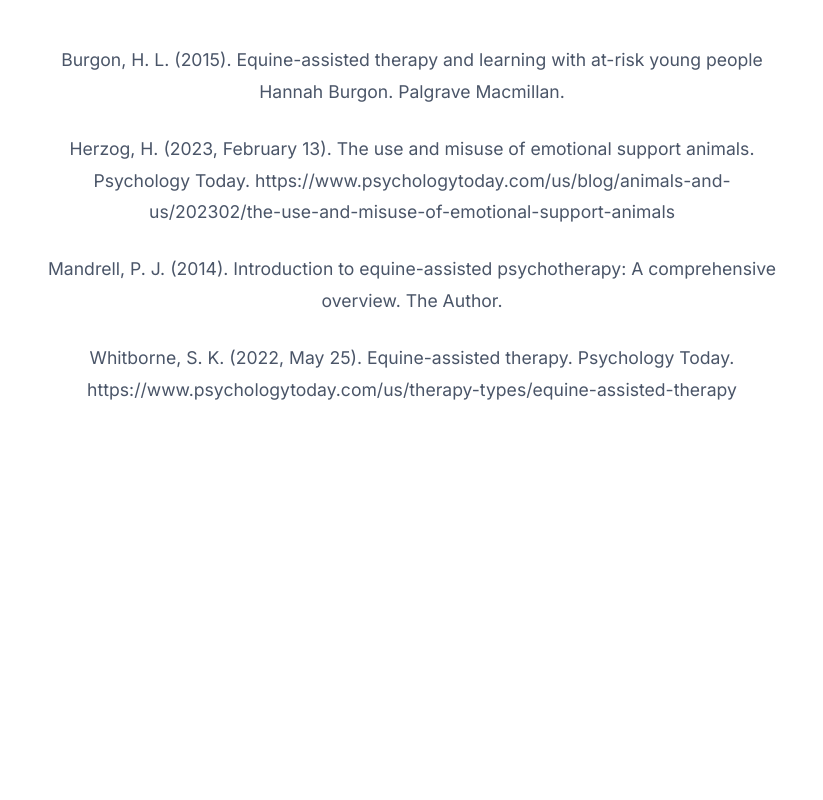
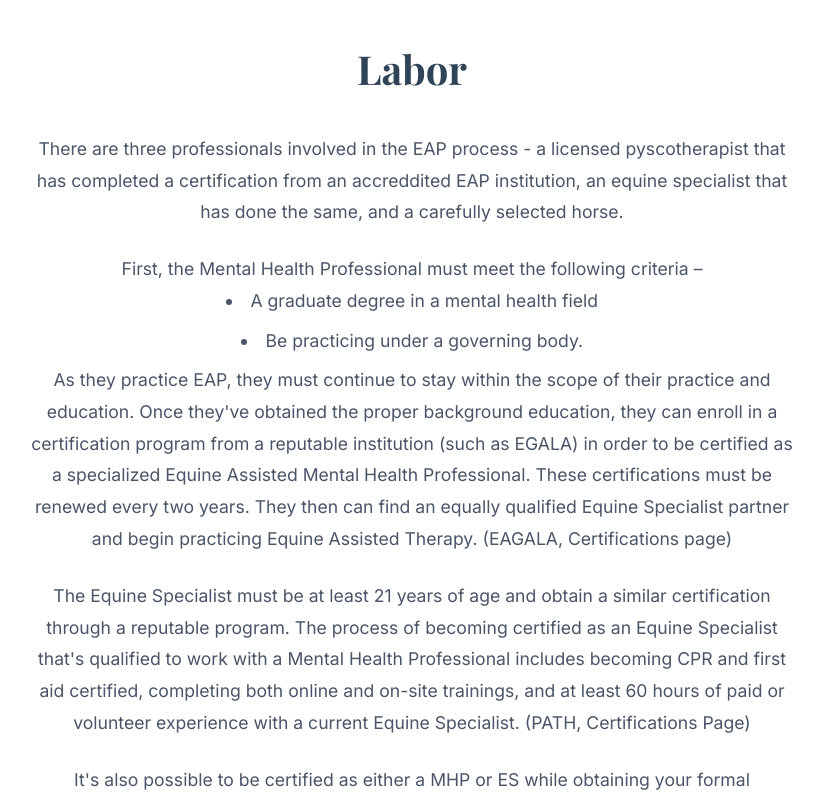
Before and after one commit to Cstewmer/Online-farm-journal, a React (Vite) app: page / in a window 1280 px wide. Shown: the part 4680-5480 px from the top of the page, without its empty margins (228-1051 px from the left). Before the commit the page ends 5134 px from the top, so only its background shows below. Built offline with nearby package versions, Linux system fonts and the light colour scheme.

Commit message:
Add Labor section with certification requirements and update sources

```diff
--- a/src/App.css
+++ b/src/App.css
@@ -322,3 +322,51 @@
 .rhetorical-analysis-image-small {
   transform: scale(0.8);
 }
+
+/* Labor section styling */
+.labor-container {
+  padding: 3rem 2rem;
+  background-color: #ffffff;
+}
+
+.labor h2 {
+  font-family: 'Playfair Display', serif;
+  font-weight: 700;
+  font-size: 2.5rem;
+  color: #2c3e50;
+  text-align: center;
+  margin-bottom: 2rem;
+  background: linear-gradient(135deg, #2c3e50 0%, #34495e 100%);
+  -webkit-background-clip: text;
+  -webkit-text-fill-color: transparent;
+  background-clip: text;
+}
+
+.labor p {
+  font-family: 'Inter', sans-serif;
+  font-weight: 400;
+  font-size: 1.1rem;
+  line-height: 1.8;
+  color: #4a5568;
+  text-align: center;
+  max-width: 800px;
+  margin: 0 auto;
+  padding: 0 1rem;
+}
+
+.labor ul {
+  font-family: 'Inter', sans-serif;
+  font-weight: 400;
+  font-size: 1.1rem;
+  line-height: 1.8;
+  color: #4a5568;
+  text-align: center;
+  max-width: 800px;
+  margin: 0 auto;
+  padding: 0 1rem;
+  list-style-position: inside;
+}
+
+.labor li {
+  margin-bottom: 0.5rem;
+}
--- a/src/App.tsx
+++ b/src/App.tsx
@@ -52,15 +52,45 @@
             alt="Rhetorical Analysis"
             className="rhetorical-analysis-image rhetorical-analysis-image-small"
           />
+          <p className="image-citation">Image found on Pinterest. Candace Kimbrough: https://www.pinterest.com/pin/35817759508797248/</p>
+          <br />
           <p>The image I have chose to analyze is the cartoon found above. While probably not intended as a malicious attack against EAP (in fact, the author probably thinks they're advocating for it), it is a great example of how misconeptions around Equine-Assisted pyscotherapy contribute to a legitimate method not being taken seriously among professionals and not considered by clients looking for a solution.</p>
           <br />
-          <p>The first misconception this image is propegating has to do with ethos and the sign on the top, reading "The Doctor is in". This implies that the horse itself is responsible for the positive outcomes associated with psychotherapy. But, as previously stated, the horse is merely one tool that can be used by the real professional (a trained and licensed psycotherapist) in order to treat a patient. Simply spending time alone with a horse will not provide lasting improvements in ones emotional habits/coping strategies. The author IS trying to establish ethos, but is trying to frame the horse as the repuatable expert. This, along with the cartoonish depiction of the horse, does less to establish EAP as a credible and science-backed method and instead gives more ammunition to those who would write EAP off as an excuse for horse-lovers to waste more time with animals isntead of getting professional help.</p>
+          <p>The first misconception this image is propegating has to do with ethos and the sign on the top, reading "The Doctor is in". This implies that the horse itself is responsible for the positive outcomes associated with psychotherapy. But, as previously stated, the horse is merely one tool that can be used by the real professional (a trained and licensed psycotherapist) in order to treat a patient (Mandrell, 2014). Simply spending time alone with a horse will not provide lasting improvements in ones emotional habits/coping strategies. The author IS trying to establish ethos, but is trying to frame the horse as the repuatable expert. This, along with the cartoonish depiction of the horse, does less to establish EAP as a credible and science-backed method and instead gives more ammunition to those who would write EAP off as an excuse for horse-lovers to waste more time with animals isntead of getting professional help.</p>
           <br />
           <p>The second way this image is unintentionally influencing would-be clients is the two lines that read "Therapeutic Riding". Though the intention of the author is most likely to provide some expectations of what EAP looks like and provide some logical backing to their argument (who wouldn't find a relaxing horse ride therapeutic?), they're once again undermining the legitimacy of the practice. Logically speaking, it makes no sense for a truly troubled person to magically become better after a soothing horse-ride through the mountains. A truly effective element of logos would be something more along the lines of "EAP Session with licensed psycotherapist" - this would have influenced logical thinkers more positively towards EAP instead of away from it.</p>
           <br />
           <p>Finally, the line at the bottom - "Cuddles - Unlimited". This is obviously an attempt to influence the audience using pathos, but once again it misses the mark. This implies EAP uses the horse as some kind of emotional support animal - a concept that has already become controversial in the media for being questionably effective and frequently misused (Herzog, 2023) Portraying EAP as some kind of feel-good cuddle session with a horse might work with an extremely narrow audience, but it will likely turn away anyone who is looking for a legitimate therapy method that isn't already obsessed with cuddling horses and greatly disappoint those who are - in EAP sessions there is very little of "cuddling" with the horse.</p>
           <br />
           <p>In conclusion, there IS material advocating for EAP and it IS effectively influencing audiences, but not in the direction they want. By portraying EAP as silly, cuddly, and playing around with a horse all by yourself, it's scaring off people who could legitimately benefit from the method.</p>
+        </div>
+      </div>
+      <div className="labor-container">
+        <div className="labor">
+          <h2>Labor</h2>
+          <p>There are three professionals involved in the EAP process - a licensed pyscotherapist that has completed a certification from an accreddited EAP institution, an equine specialist that has done the same, and a carefully selected horse.</p>
+          <br />
+          <p>First, the Mental Health Professional must meet the following criteria –</p>
+          <ul>
+            <li>A graduate degree in a mental health field</li>
+            <li>Be practicing under a governing body.</li>
+          </ul>
+          <p>As they practice EAP, they must continue to stay within the scope of their practice and education. Once they've obtained the proper background education, they can enroll in a certification program from a reputable institution (such as EGALA) in order to be certified as a specialized Equine Assisted Mental Health Professional. These certifications must be renewed every two years. They then can find an equally qualified Equine Specialist partner and begin practicing Equine Assisted Therapy. (EAGALA, Certifications page)</p>
+          <br />
+          <p>The Equine Specialist must be at least 21 years of age and obtain a similar certification through a reputable program. The process of becoming certified as an Equine Specialist that's qualified to work with a Mental Health Professional includes becoming CPR and first aid certified, completing both online and on-site trainings, and at least 60 hours of paid or volunteer experience with a current Equine Specialist. (PATH, Certifications Page)</p>
+          <br />
+          <p>It's also possible to be certified as either a MHP or ES while obtaining your formal education. Utah State offers an Equine-Assisted Services Institutional Certificate of Proficiency that can be obtained while pursuing another degree. (Equine: Advs. USU.)</p>
+          <br />
+          <p>While in theory any horse can be used in EAP, Equine Specialists are taught during their certification that careful selection of the horse is important to ensure the safety of the client and the best results are realized. It's important that the horse meets the following criteria:</p>
+          <ul>
+            <li>Be sound at the walk, trot, and canter</li>
+            <li>Be well trained both under saddle and in hand</li>
+            <li>Be comfortable with sudden noises, unbalanced riders, and positional changes</li>
+            <li>Be able to live outside with other horses</li>
+            <li>Be free of vices such as biting, kicking, bucking, or rearing</li>
+            <li>Be up to date on vaccinations, dentals, and farrier work</li>
+          </ul>
+          <p>(Healing Reins Equine-Assisted Services)</p>
         </div>
       </div>
       <div className="sources-container">
@@ -73,6 +103,14 @@
           <p>Mandrell, P. J. (2014). Introduction to equine-assisted psychotherapy: A comprehensive overview. The Author.</p>
           <br />
           <p>Whitborne, S. K. (2022, May 25). Equine-assisted therapy. Psychology Today. https://www.psychologytoday.com/us/therapy-types/equine-assisted-therapy</p>
+          <br />
+          <p>Certification information | PATH INTL. Path International Certifications Page. (n.d.). https://pathintl.org/certification/</p>
+          <br />
+          <p>Therapy horse criteria. Healing Reins Equine Assisted Services. (2022, August 4). https://healingreins.org/therapy-horse-criteria/#:~:text=Be%20sound%20at%20the%20walk,vaccinations%2C%20dentals%2C%20and%20farrier%20work</p>
+          <br />
+          <p>How to get certified in the EAGALA model of equine therapy. Eagala. (2025, June 24). https://www.eagala.org/blog/how-to-become-a-certified-equine-assisted-psychotherapist/#:~:text=Pursue%20relevant%20education%20in%20fields,qualify%20to%20certify%20with%20Eagala.</p>
+          <br />
+          <p>University, U. S. (n.d.). EAS: Equine: Advs. USU. https://agnr.usu.edu/advs/equine/equine-assisted-services/certificate</p>
         </div>
       </div>
     </div>
```
